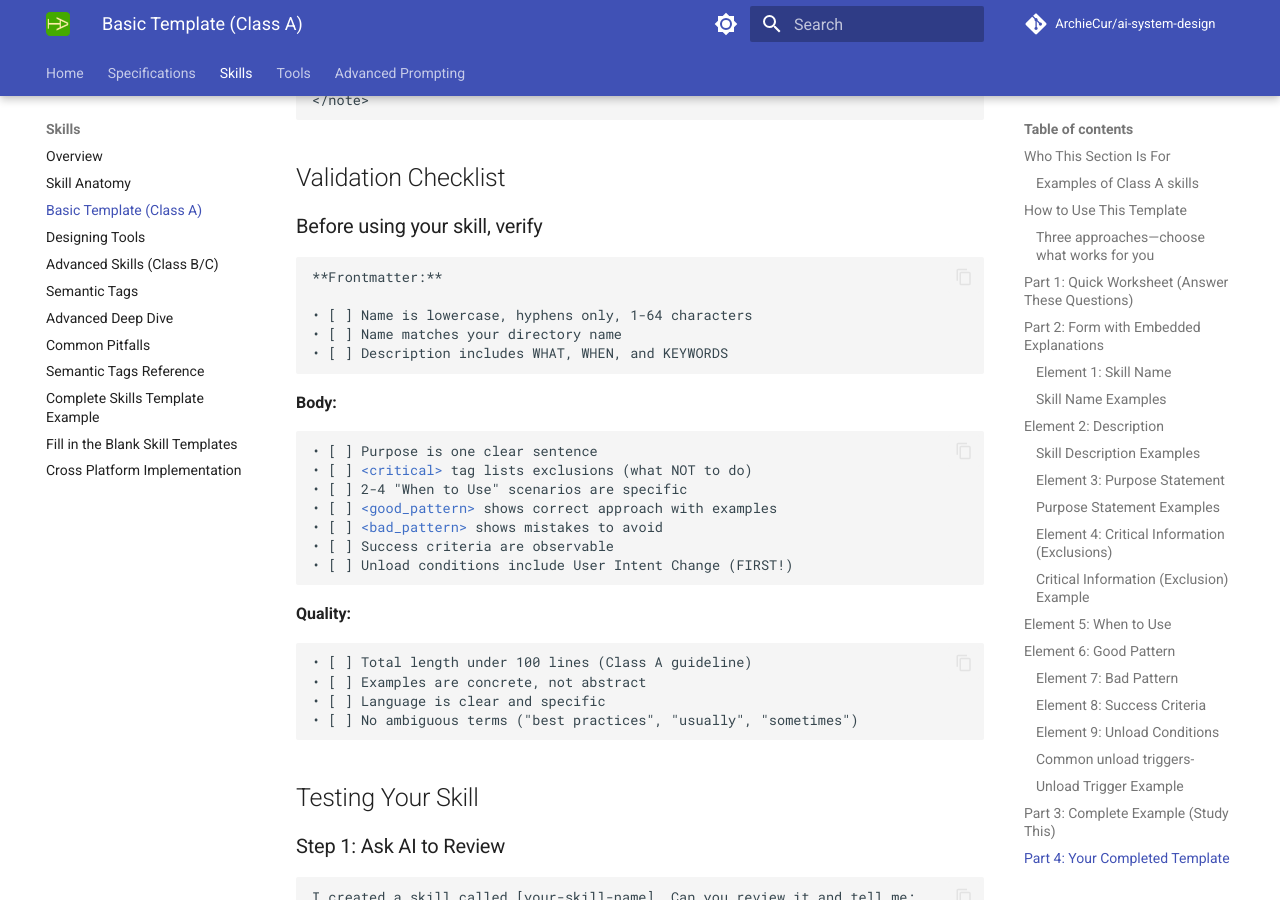
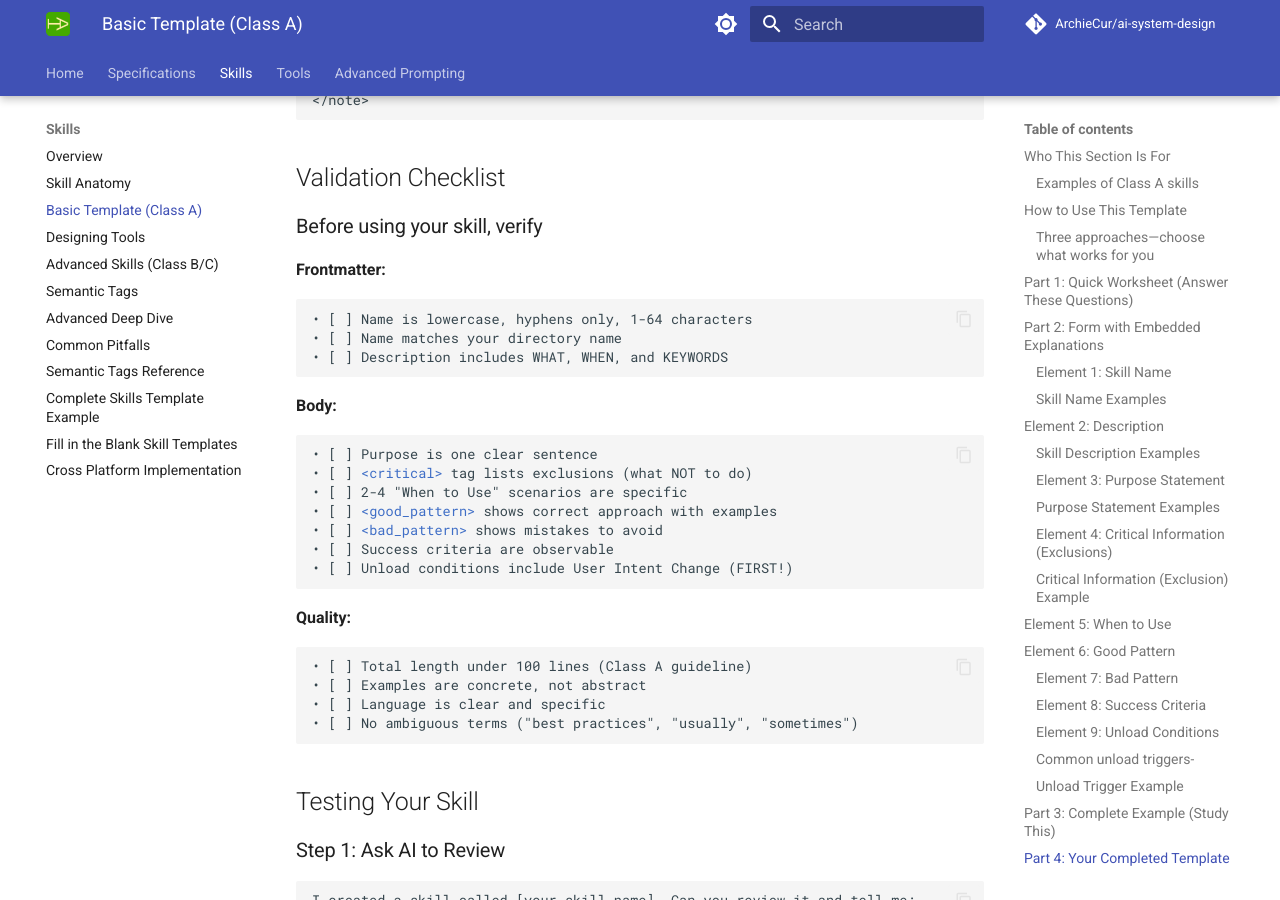
Before and after one commit to ArchieCur/ai-system-design, an MkDocs documentation site: the page built from docs/skills/Skills_1.2_Basic_Template_ClassA.md, in a window 1280 px wide and 900 px high, scrolled down 12776 px. Built offline with MkDocs 1.6.1 and Material for MkDocs 9.7.7, drawn with Linux system fonts in a browser that asks for light colours; comment, search, counter and statistics services are not loaded.

````diff
--- a/docs/skills/Skills_1.2_Basic_Template_ClassA.md
+++ b/docs/skills/Skills_1.2_Basic_Template_ClassA.md
@@ -171,6 +171,7 @@ with three or more items. Keywords: lists, commas, and, serial comma."
 ```
 
 ### Element 3: Purpose Statement
+
 
 ```text
 
@@ -675,9 +676,9 @@ Stop using this skill when:
 
 ### Before using your skill, verify
 
+**Frontmatter:**
+
 ```text
-
-**Frontmatter:**
 
 • [ ] Name is lowercase, hyphens only, 1-64 characters
 • [ ] Name matches your directory name
````
